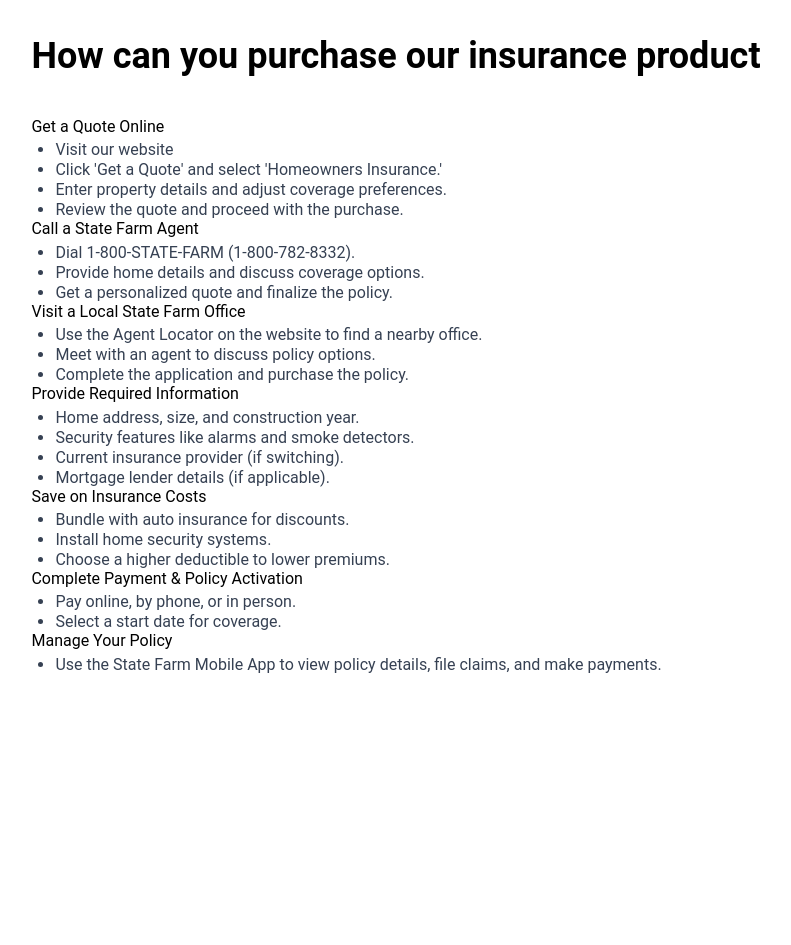
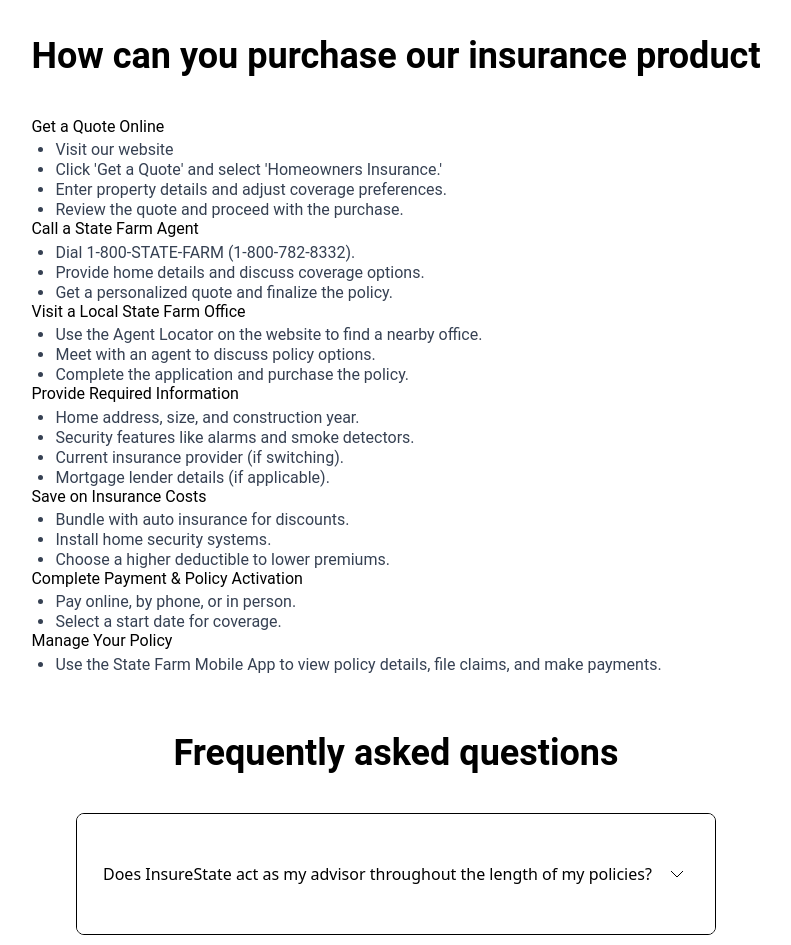
Before and after one commit to TanDat-FE/Insurance-Ecommerse, a React (Vite) app: page / in a window 1280 px wide. Shown: the top 945 px of the page, without its empty margins (244-1035 px from the left). Before the commit the page ends 800 px from the top, so only its background shows below. Built offline with nearby package versions, Linux system fonts and the light colour scheme.

Commit message:
feat(ui-faqs) add ui-component about faqs

```diff
--- a/src/App.jsx
+++ b/src/App.jsx
@@ -2,6 +2,7 @@
 import "./App.css";
 import MainLayout from "@components/Layout/MainLayout";
 import InsuranceGuide from "@components/purchase/InsuranceGuide";
+import FAQ from "@components/faqs/FAQs";
 
 function App() {
   return (
@@ -9,6 +10,7 @@
       <MainLayout>
         {/* <Login /> */}
         <InsuranceGuide />
+        <FAQ />
       </MainLayout>
     </>
   );
--- /dev/null
+++ b/src/components/faqs/FAQs.jsx
@@ -0,0 +1,45 @@
+import { useState } from "react";
+import { faqs } from "./data";
+import upicon from "../../assets/upicon.svg";
+import downicon from "../../assets/downicon.svg";
+
+export default function FAQ() {
+  const [openIndex, setOpenIndex] = useState(null);
+
+  const toggleFAQ = (index) => {
+    setOpenIndex(openIndex === index ? null : index);
+  };
+
+  return (
+    <div className="max-w-2xl mx-auto my-10 p-4">
+      <h2 className="text-2xl font-['Roboto'] font-bold text-[36px] text-center mb-9">Frequently asked questions</h2>
+      <div className="space-y-3">
+        {faqs.map((faq, index) => (
+          <div key={index} className="border rounded-lg overflow-hidden">
+            <button
+              onClick={() => toggleFAQ(index)}
+              className="w-full flex justify-between items-center px-[26px] py-[48px] text-left text-md font-normal bg-white cursor-pointer"
+            >
+              <span>{faq.question}</span>
+              <span>
+                {openIndex === index ? (
+                  <img src={upicon} alt="Iconupup" className="w-6 h-6" />
+                ) : (
+                  <img src={downicon} alt="Icondown" className="w-6 h-6" />
+                )}
+              </span>
+            </button>
+            {openIndex === index && (
+              <div className="p-6 -mt-[28px] flex flex-col items-start text-black-500">
+                <p className="w-full text-left block">{faq.answer}</p>
+                <button className=" mt-[35px] px-4 py-2 bg-[#31A0FE] text-white font-medium rounded-lg cursor-pointer">
+                  Get a quote now
+                </button>
+              </div>
+            )}
+          </div>
+        ))}
+      </div>
+    </div>
+  );
+}
--- /dev/null
+++ b/src/components/faqs/data.js
@@ -0,0 +1,26 @@
+export const faqs = [
+  {
+    question:
+      "Does InsureState act as my advisor throughout the length of my policies?",
+    answer:
+      "Yes! Consider us your 'insurance advocate.' We’ll be here to answer your questions and help you navigate any issues that come up with your policy. Plus, if your needs change — like when you move or upgrade your home — we’re here to help update your coverage and keep the process smooth.",
+  },
+  {
+    question:
+      "Does InsureState act as my advisor throughout the length of my policies?",
+    answer:
+      "Yes! Consider us your “insurance advocate.” We’ll be here to answer your questions and help you navigate any issues that come up with your policy. Plus, if your needs change — like when you move or upgrade your home — we’re here to help update your coverage and keep the process smooth.",
+  },
+  {
+    question:
+      "Does InsureState act as my advisor throughout the length of my policies?",
+    answer:
+      "Yes! Consider us your “insurance advocate.” We’ll be here to answer your questions and help you navigate any issues that come up with your policy. Plus, if your needs change — like when you move or upgrade your home — we’re here to help update your coverage and keep the process smooth.",
+  },
+  {
+    question:
+      "Does InsureState act as my advisor throughout the length of my policies?",
+    answer:
+      "Yes! Consider us your “insurance advocate.” We’ll be here to answer your questions and help you navigate any issues that come up with your policy. Plus, if your needs change — like when you move or upgrade your home — we’re here to help update your coverage and keep the process smooth.",
+  },
+];
```
Also changed, not shown: src/assets/downicon.svg (added), src/assets/upicon.svg (added).
